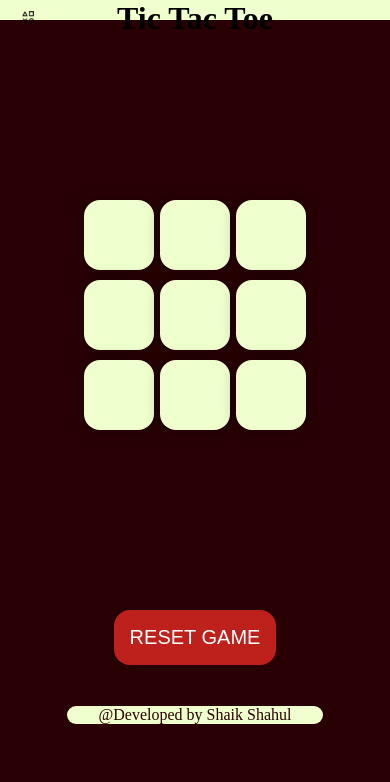
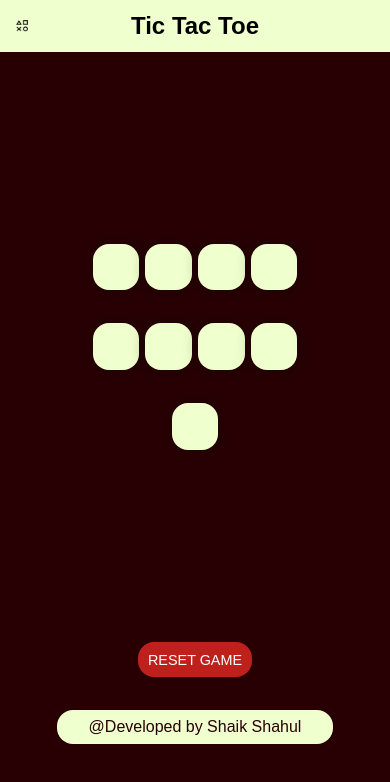
Before and after one commit to Shahuljani/TIC_TAC_TOE, a plain HTML site: page index.html in a window 390 px wide. Drawn offline with Linux system fonts and the light colour scheme.

Commit message:
Resolved the header issues - responsiveness

```diff
--- a/style.css
+++ b/style.css
@@ -1,37 +1,51 @@
-*{
+/* Global Reset */
+* {
     margin: 0;
     padding: 0;
 }
-body{
+
+/* Body Styling */
+body {
     background-color: #280004;
     text-align: center;
+    font-family: Arial, sans-serif;
 }
-header{
+
+/* Header Styling */
+header {
     background-color: #F0FFCE;
+    display: flex;
+    justify-content: center;
+    align-items: center;
+    padding: 1rem 0;
+    position: relative;
     height: 5vmin;
 }
-#logo{
+
+/* Logo Styling */
+#logo {
     height: 3vmin;
     display: flex;
     align-items: center;
-    margin-left: 1.5vmin;
     position: absolute;
     left: 1rem;
-    top: 2%;
+    top: 50%;
     transform: translateY(-50%);
     font-size: 1.5rem;
+    color: #280004;
     cursor: pointer;
+}
 
-
-}
-.container{
+/* Game Container */
+.container {
     height: 70vh;
     display: flex;
     flex-wrap: wrap;
     justify-content: center;
     align-items: center;
 }
-.game{
+
+.game {
     height: 60vmin;
     width: 60vmin;
     display: flex;
@@ -39,43 +53,61 @@ header{
     justify-content: center;
     align-items: center;
     gap: 1.5vmin;
+}
 
-}
-.box{
+/* Game Box Styling */
+.box {
     height: 18vmin;
     width: 18vmin;
     border-radius: 1rem;
     border: none;
-    box-shadow: 0 0 1rem rgba(0,0,0,0.3);
+    box-shadow: 0 0 1rem rgba(0, 0, 0, 0.3);
     font-size: 8vmin;
     color: #b0413e;
     background-color: #F0FFCE;
     cursor: pointer;
 }
-#reset-button{
+
+/* Reset Button */
+#reset-button {
     padding: 1rem;
     font-size: 1.25rem;
-    background-color:#be211b;
+    background-color: #be211b;
     color: white;
     border-radius: 1rem;
     border: none;
     cursor: pointer;
+    transition: background-color 0.3s ease;
+}
 
+#reset-button:hover {
+    background-color: green;
+    color: white;
 }
-#new-btn{
+
+/* New Game Button */
+#new-btn {
     padding: 1rem;
     font-size: 1.25rem;
-    background-color:green;
+    background-color: green;
     color: white;
     border-radius: 1rem;
     border: none;
     cursor: pointer;
+    transition: background-color 0.3s ease;
 }
-#msg{
+
+#new-btn:hover {
+    background-color: rgb(0, 100, 0);
+}
+
+/* Message Styling */
+#msg {
     color: #ffffc7;
     font-size: 5vmin;
 }
-.msg-container{
+
+.msg-container {
     height: 100vmin;
     display: flex;
     justify-content: center;
@@ -83,10 +115,13 @@ header{
     flex-direction: column;
     gap: 4rem;
 }
-.hide{
+
+.hide {
     display: none;
 }
-footer{
+
+/* Footer Styling */
+footer {
     height: 100px;
     gap: 2rem;
     padding-bottom: 10rem;
@@ -96,19 +131,56 @@ footer{
     justify-content: center;
     align-items: center;
 }
-#footer-info{
+
+#footer-info {
     background-color: #F0FFCE;
-    justify-content: left;
     border-radius: 1rem;
-    padding-left: 2rem;
-    padding-right: 2rem;
+    padding: 0.5rem 2rem;
     color: #280004;
+}
 
+/* Responsive Design */
+
+/* Medium screens */
+@media (max-width: 768px) {
+    #logo {
+        font-size: 1.25rem;
+    }
+
+    .box {
+        height: 15vmin;
+        width: 15vmin;
+        font-size: 6vmin;
+    }
+
+    #reset-button, #new-btn {
+        font-size: 1rem;
+        padding: 0.75rem;
+    }
+
+    header h1 {
+        font-size: 1.5rem;
+    }
 }
-#reset-button:hover{
-    background-color:green;
-    color: white;
+
+/* Small screens */
+@media (max-width: 480px) {
+    #logo {
+        font-size: 1rem;
+    }
+
+    .box {
+        height: 12vmin;
+        width: 12vmin;
+        font-size: 5vmin;
+    }
+
+    #reset-button, #new-btn {
+        font-size: 0.9rem;
+        padding: 0.6rem;
+    }
+
+    #msg {
+        font-size: 4vmin;
+    }
 }
-#new-btn:hover{
-    background-color: rgb(0, 100, 0);
-}
```
